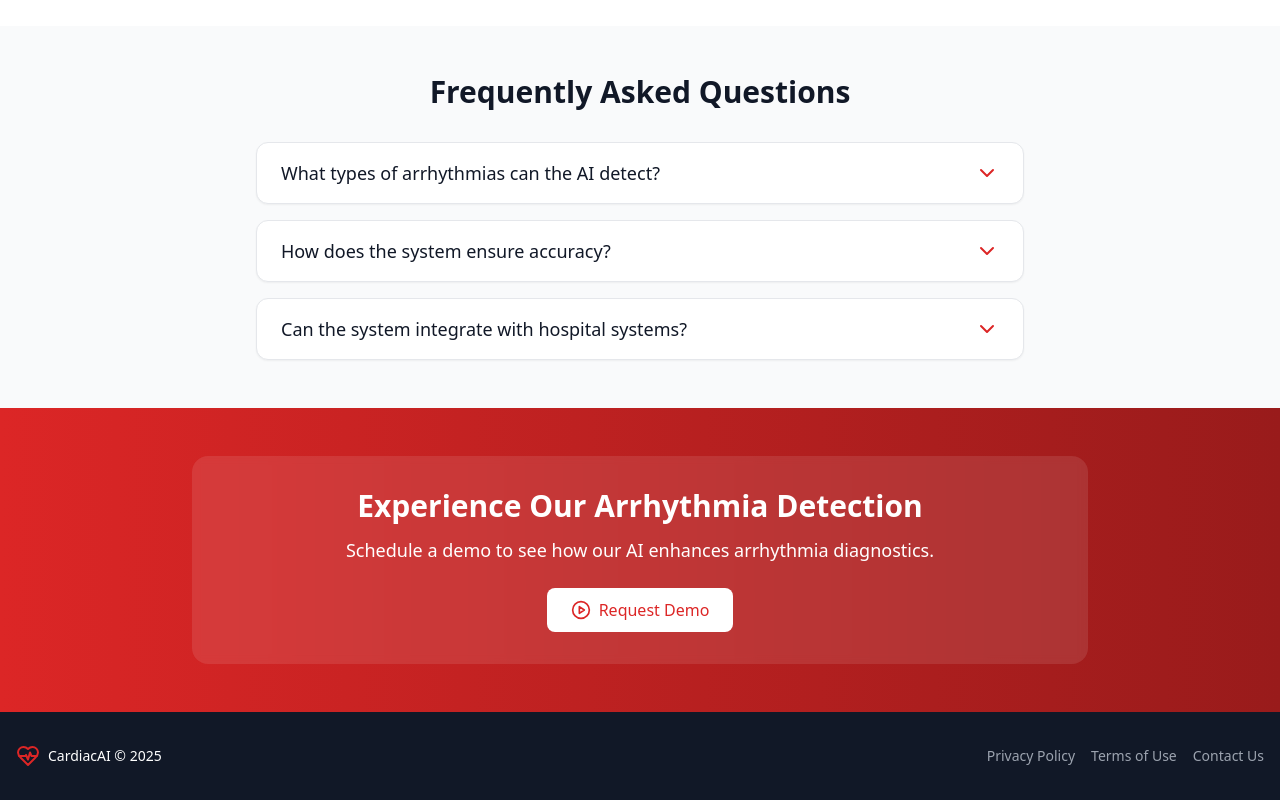
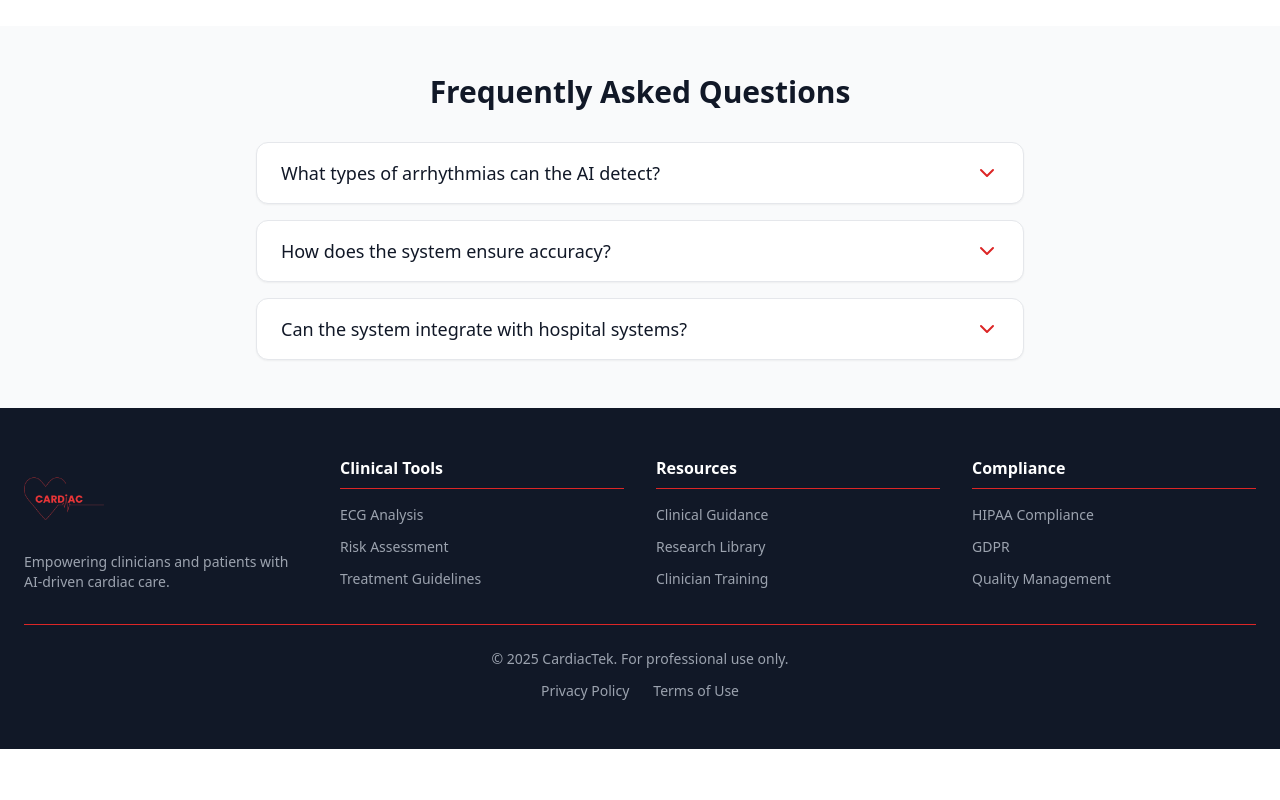
Before and after one commit to PraiseOrly/New_App, a React (Vite) app in the folder NewApp/: page /arrhythmia-detection in a window 1280 px wide. Shown: the part 934-1734 px from the top of the page. After the commit the page ends 1683 px from the top, so only its background shows below. Built offline with nearby package versions, Linux system fonts and the light colour scheme.

Commit message:
Update ArrhythmiaDetection.tsx

```diff
--- a/NewApp/src/pages/ArrhythmiaDetection.tsx
+++ b/NewApp/src/pages/ArrhythmiaDetection.tsx
@@ -2,7 +2,15 @@ import React, { useEffect, useRef, useState } from "react";
 import { Link } from "react-router-dom";
 import Navbar from "../components/Navbar";
 import RequestDemoModal from "../components/RequestDemoModal";
-import { HeartPulseIcon, ChevronDownIcon, XIcon, DownloadIcon, PlayCircleIcon, ArrowRightIcon } from "lucide-react";
+import Footer from "../components/Footer";
+import {
+	HeartPulseIcon,
+	ChevronDownIcon,
+	XIcon,
+	DownloadIcon,
+	PlayCircleIcon,
+	ArrowRightIcon,
+} from "lucide-react";
 
 interface LazyImageProps {
 	src: string;
@@ -53,7 +61,9 @@ const LazyImage: React.FC<LazyImageProps> = ({
 			alt={alt}
 			width={width}
 			height={height}
-      className={`${className} ${isLoaded ? "opacity-100" : "opacity-0"} transition-opacity duration-500`}
+			className={`${className} ${
+				isLoaded ? "opacity-100" : "opacity-0"
+			} transition-opacity duration-500`}
 			loading={eager ? "eager" : "lazy"}
 			decoding="async"
 			onLoad={() => setIsLoaded(true)}
@@ -101,9 +111,10 @@ const Slideshow: React.FC = () => {
 				<div
 					key={index}
 					className={`absolute inset-0 transition-all duration-1000 ease-in-out ${
-            index === currentSlide ? "opacity-100 scale-100" : "opacity-0 scale-105"
-          }`}
-        >
+						index === currentSlide
+							? "opacity-100 scale-100"
+							: "opacity-0 scale-105"
+					}`}>
 					<LazyImage
 						src={slide.src}
 						alt={slide.alt}
@@ -113,7 +124,9 @@ const Slideshow: React.FC = () => {
 						eager={true}
 					/>
 					<div className="absolute bottom-0 left-0 right-0 bg-gradient-to-t from-black/70 to-transparent p-4 sm:p-6">
-            <h3 className="text-white text-lg sm:text-2xl font-bold">{slide.caption}</h3>
+						<h3 className="text-white text-lg sm:text-2xl font-bold">
+							{slide.caption}
+						</h3>
 					</div>
 				</div>
 			))}
@@ -147,19 +160,20 @@ const ResourceModal: React.FC<ResourceModalProps> = ({ isOpen, onClose }) => {
 				<button
 					onClick={onClose}
 					className="absolute top-4 right-4 text-gray-600 hover:text-gray-900 focus:outline-none focus:ring-2 focus:ring-red-600"
-          aria-label="Close modal"
-        >
+					aria-label="Close modal">
 					<XIcon className="w-6 h-6" />
 				</button>
-        <h3 className="text-2xl font-bold text-gray-900 mb-4">Download Resource</h3>
+				<h3 className="text-2xl font-bold text-gray-900 mb-4">
+					Download Resource
+				</h3>
 				<p className="text-gray-600 mb-6 leading-relaxed">
-          Download our guide on AI-driven arrhythmia detection, including case studies and technical insights.
+					Download our guide on AI-driven arrhythmia detection, including case
+					studies and technical insights.
 				</p>
 				<a
 					href="/resources/arrhythmia-guide.pdf"
 					download
-          className="bg-red-600 hover:bg-red-700 text-white font-medium py-2 px-6 rounded-lg transition-colors duration-300 inline-flex items-center gap-2"
-        >
+					className="bg-red-600 hover:bg-red-700 text-white font-medium py-2 px-6 rounded-lg transition-colors duration-300 inline-flex items-center gap-2">
 					Download Now
 					<DownloadIcon className="w-4 h-4" />
 				</a>
@@ -213,7 +227,7 @@ const ArrhythmiaDetectionPage: React.FC = () => {
 							<div className="flex flex-col sm:flex-row gap-4 justify-start lg:justify-start">
 								<button
 									onClick={() => setRequestDemoOpen(true)}
-									className="bg-red-600 hover:bg-red-700 text-white font-medium py-2.5 px-6 rounded-lg transition-colors duration-300 flex items-center justify-center gap-2 animate-fade-in">
+									className="bg-red-600 text-white  font-medium py-2.5 px-6 rounded-lg transition-colors duration-300 flex items-center justify-center gap-2">
 									<PlayCircleIcon className="w-5 h-5" />
 									Request Demo
 								</button>
@@ -256,12 +270,12 @@ const ArrhythmiaDetectionPage: React.FC = () => {
 								<li>Automated alerts for critical rhythms</li>
 								<li>Clinician-verified results</li>
 							</ul>
-							<Link
+							{/* <Link
 								to="/arrhythmia-detection"
 								className="inline-flex items-center gap-2 text-red-600 font-medium py-2 px-4 rounded-lg bg-red-50 hover:bg-red-100 transition-all duration-300 animate-fade-in">
 								Explore Arrhythmia Detection
 								<ArrowRightIcon className="w-4 h-4" />
-							</Link>
+							</Link> */}
 						</div>
 					</div>
 				</div>
@@ -331,48 +345,8 @@ const ArrhythmiaDetectionPage: React.FC = () => {
 				</div>
 			</section>
 
-			{/* CTA Section */}
-			<section className="bg-gradient-to-r from-red-600 to-red-800 text-white py-12 px-4">
-				<div className="container mx-auto max-w-4xl text-center">
-					<div className="bg-white/10 p-6 sm:p-8 rounded-2xl backdrop-blur-sm animate-fade-in">
-						<h2 className="text-2xl sm:text-3xl font-bold mb-3">
-							Experience Our Arrhythmia Detection
-						</h2>
-						<p className="text-base sm:text-lg mb-6">
-							Schedule a demo to see how our AI enhances arrhythmia diagnostics.
-						</p>
-						<button
-							onClick={() => setRequestDemoOpen(true)}
-							className="bg-white text-red-600 hover:bg-gray-100 font-medium py-2.5 px-6 rounded-lg transition-colors duration-300 flex items-center justify-center gap-2 mx-auto">
-							<PlayCircleIcon className="w-5 h-5" />
-							Request Demo
-						</button>
-					</div>
-				</div>
-			</section>
-
 			{/* Footer */}
-			<footer className="bg-gray-900 text-white py-8 px-4">
-				<div className="container mx-auto max-w-7xl flex flex-col sm:flex-row justify-between items-center">
-					<div className="flex items-center gap-2 mb-4 sm:mb-0">
-						<HeartPulseIcon className="w-6 h-6 text-red-600" />
-						<span className="text-sm font-medium">
-							CardiacAI © {new Date().getFullYear()}
-						</span>
-					</div>
-					<nav className="flex gap-4 text-sm text-gray-400">
-						<Link to="/privacy" className="hover:text-white transition-colors">
-							Privacy Policy
-						</Link>
-						<Link to="/terms" className="hover:text-white transition-colors">
-							Terms of Use
-						</Link>
-						<Link to="/contact" className="hover:text-white transition-colors">
-							Contact Us
-						</Link>
-					</nav>
-				</div>
-			</footer>
+			<Footer />
 
 			{/* Resource Modal */}
 			<ResourceModal
```
Lines whose indentation alone changed are shown as unchanged.
